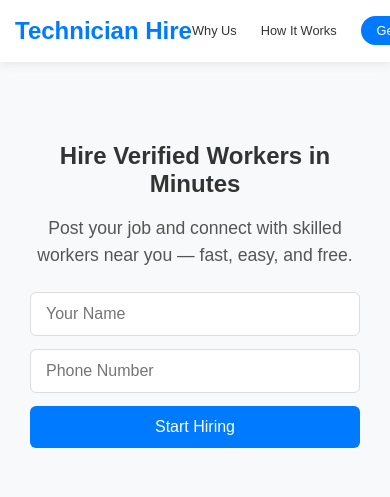
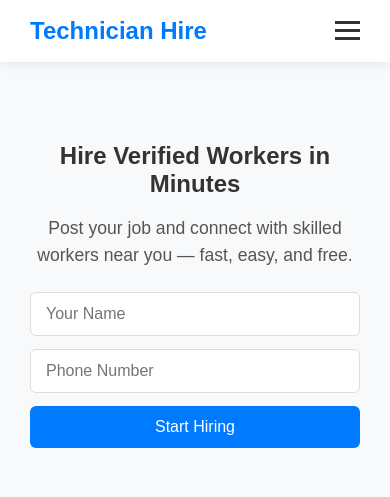
Before and after one commit to Phurba2/tech_hire, a Flask app: page / in a window 390 px wide. Shown: the top 497 px of the page. Run offline with Flask 3, Linux system fonts and the light colour scheme.

Commit message:
improved nav bar for better mobile experience

```diff
--- a/static/css/style.css
+++ b/static/css/style.css
@@ -26,10 +26,6 @@ body {
     top: 0;
     width: 100%;
     z-index: 1000;
-    display: flex;
-    justify-content: center;
-    overflow-x: auto;
-    white-space: nowrap;
 }
 
 .header-content {
@@ -75,6 +71,56 @@ body {
 
 .get-started-btn:hover {
     background: #0056b3;
+}
+
+/* Hamburger menu */
+.nav-toggle {
+    display: none;
+}
+
+.nav-toggle-label {
+    display: none;
+    cursor: pointer;
+}
+
+.hamburger {
+    display: block;
+    width: 25px;
+    height: 3px;
+    background: #333;
+    position: relative;
+}
+
+.hamburger::before,
+.hamburger::after {
+    content: '';
+    position: absolute;
+    width: 25px;
+    height: 3px;
+    background: #333;
+    transition: transform 0.3s ease;
+}
+
+.hamburger::before {
+    top: -8px;
+}
+
+.hamburger::after {
+    top: 8px;
+}
+
+.nav-toggle:checked + .nav-toggle-label .hamburger {
+    background: transparent;
+}
+
+.nav-toggle:checked + .nav-toggle-label .hamburger::before {
+    transform: rotate(45deg);
+    top: 0;
+}
+
+.nav-toggle:checked + .nav-toggle-label .hamburger::after {
+    transform: rotate(-45deg);
+    top: 0;
 }
 
 /* Hero Section */
@@ -147,8 +193,6 @@ body {
     background: #0056b3;
 }
 
-/* Hero Image */
-
 /* Sections Alignment (Why Us / How It Works / Ready) */
 .why-choose-us,
 .how-it-works,
@@ -220,8 +264,50 @@ body {
     padding: 1.5rem 0;
 }
 
-/* ================= MOBILE RESPONSIVE ================= */
+/* Mobile Responsive */
 @media (max-width: 768px) {
+    .main-header {
+        overflow-x: visible; /* Remove horizontal scrolling */
+    }
+
+    .header-content {
+        position: relative;
+    }
+
+    .nav-toggle-label {
+        display: block;
+    }
+
+    .nav-menu {
+        display: none;
+        position: absolute;
+        top: 100%;
+        left: 0;
+        right: 0;
+        background: white;
+        flex-direction: column;
+        padding: 1rem;
+        box-shadow: 0 2px 10px rgba(0, 0, 0, 0.08);
+        z-index: 999;
+    }
+
+    .nav-toggle:checked ~ .nav-menu {
+        display: flex;
+    }
+
+    .nav-menu a {
+        padding: 0.8rem;
+        font-size: 1rem;
+        width: 100%;
+        text-align: center;
+    }
+
+    .get-started-btn {
+        display: block;
+        margin: 0.5rem auto;
+        padding: 0.5rem 1.5rem;
+    }
+
     .hero-content {
         flex-direction: column;
         text-align: center;
@@ -266,11 +352,16 @@ body {
     }
 
     .nav-menu a {
-        font-size: 0.8rem;
+        font-size: 0.9rem;
     }
 
     .get-started-btn {
-        padding: 0.3rem 1rem;
+        padding: 0.4rem 1.2rem;
         font-size: 0.85rem;
     }
 }
+
+/* Smooth scrolling for anchor links */
+html {
+    scroll-behavior: smooth;
+}
--- a/templates/base.html
+++ b/templates/base.html
@@ -9,15 +9,21 @@
 <body>
     <!-- Header -->
     <header class="main-header">
-        <div class="container header-content">
+        <div class="container">
+            <div class="header-content">
                 <div class="logo">
                     <h2>Technician Hire</h2>
                 </div>
+                <input type="checkbox" id="nav-toggle" class="nav-toggle" aria-label="Toggle navigation">
+                <label for="nav-toggle" class="nav-toggle-label">
+                    <span class="hamburger"></span>
+                </label>
                 <nav class="nav-menu">
                     <a href="#why-us">Why Us</a>
                     <a href="#how-it-works">How It Works</a>
                     <a href="#get-started" class="get-started-btn">Get Started</a>
                 </nav>
+            </div>
         </div>
     </header>
 
@@ -30,33 +36,24 @@
         </div>
     </footer>
 
+    <!-- Form validation (optional, remove if handled server-side in Flask) -->
     <script>
-        // Form validation
         function validateForm() {
             const name = document.querySelector('input[name="name"]');
             const phone = document.querySelector('input[name="phone"]');
 
-            if (!name.value.trim()) {
+            if (!name?.value.trim()) {
                 alert('Please enter your name');
                 return false;
             }
-            if (!phone.value.trim()) {
+
+            if (!phone?.value.trim()) {
                 alert('Please enter your phone number');
                 return false;
             }
+
             return true;
         }
-
-        // Smooth scroll
-        document.querySelectorAll('a[href^="#"]').forEach(anchor => {
-            anchor.addEventListener('click', function(e) {
-                e.preventDefault();
-                const target = document.querySelector(this.getAttribute('href'));
-                if(target) {
-                    target.scrollIntoView({ behavior: 'smooth', block: 'start' });
-                }
-            });
-        });
     </script>
 </body>
 </html>
```
Lines whose indentation alone changed are shown as unchanged.
